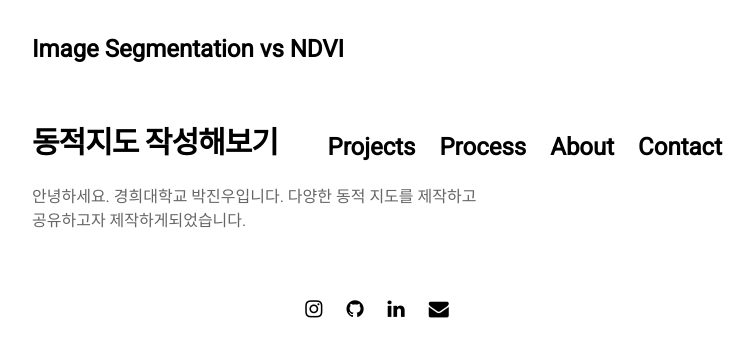
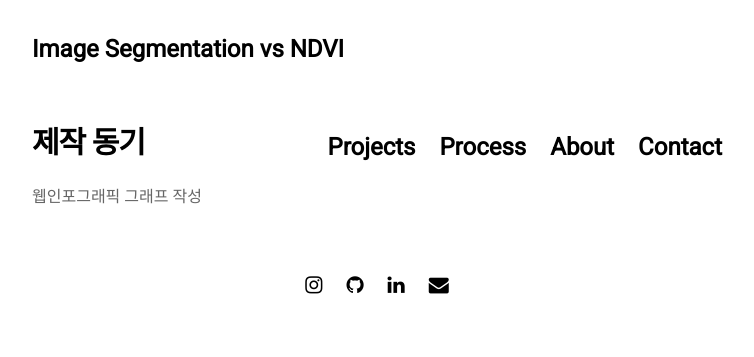
Before and after one commit to jinuew/webinfo, a Jekyll site: the page built from pages/about.md, in a window 1280 px wide. Shown: the top 357 px of the page, without its empty margins (263-1017 px from the left). Built offline with Jekyll 4.4.1, drawn with Linux system fonts in a browser that asks for light colours; nearby versions of some CDN libraries.

Commit message:
Update about.md

```diff
--- a/pages/about.md
+++ b/pages/about.md
@@ -4,7 +4,6 @@ title: About
 permalink: /about
 ---
 
-# 동적지도 작성해보기
+# 제작 동기
 
-안녕하세요. 경희대학교 박진우입니다.
-다양한 동적 지도를 제작하고 공유하고자 제작하게되었습니다.
+웹인포그래픽 그래프 작성
```
